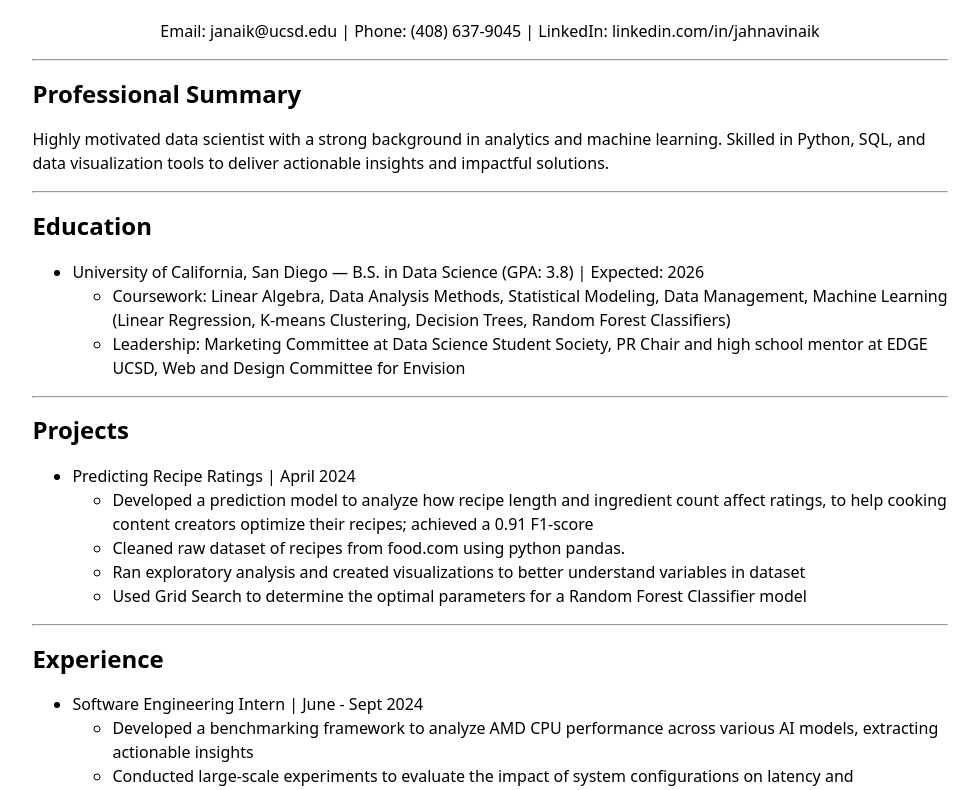
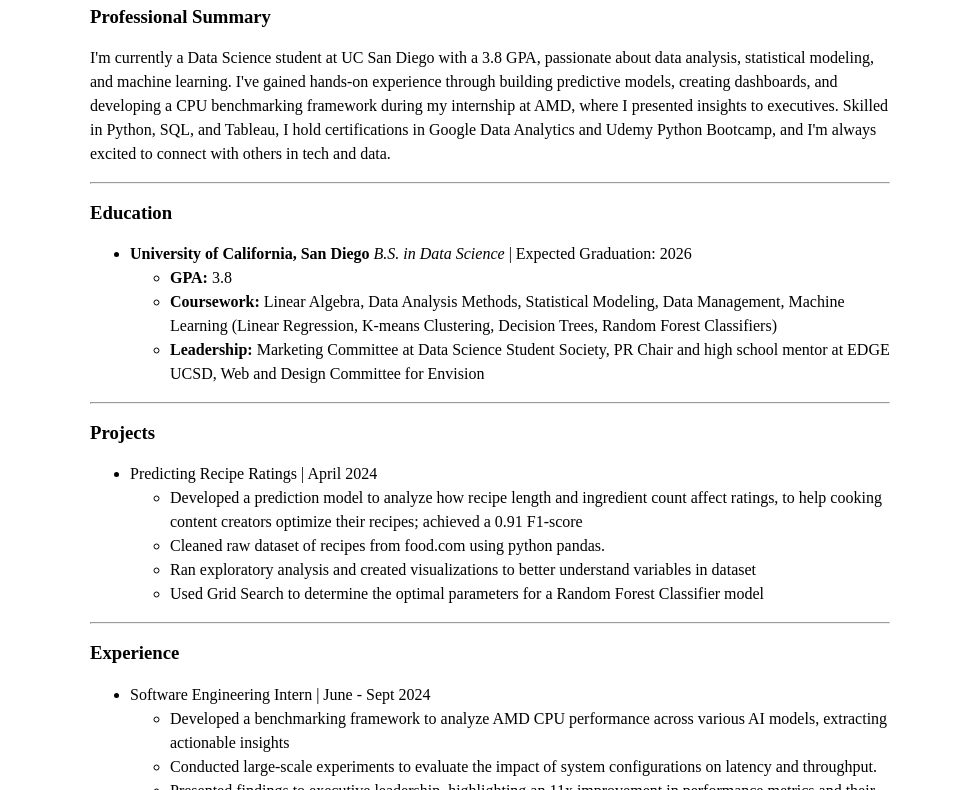
Before and after one commit to jahnavi-naik/portfolio, a plain HTML site: page resume/index.html in a window 1280 px wide. Shown: the part 337-1127 px from the top of the page, without its empty margins (150-1129 px from the left). Drawn offline with Linux system fonts and the light colour scheme.

Commit message:
updates resume

```diff
--- a/resume/index.html
+++ b/resume/index.html
@@ -24,33 +24,35 @@
     <h1>Resume</h1>
 
     <header>
-        <h1>Jahnavi Naik</h1>
-        <p>Email: janaik@ucsd.edu | Phone: (408) 637-9045 | LinkedIn: linkedin.com/in/jahnavinaik</p>
+        <h2>Jahnavi Naik</h2>
+        <p>Email: <a href="mailto:janaik@ucsd.edu">janaik@ucsd.edu</a> | Phone: (408) 637-9045 | LinkedIn: <a href="https://www.linkedin.com/in/jahnavinaik" target="_blank">www.linkedin.com/in/jahnavinaik</a>
+        </p>
     </header>
     <hr>
     <structure id="summary">
         <section>
-            <h2>Professional Summary</h2>
-            <p>Highly motivated data scientist with a strong background in analytics and machine learning. Skilled in Python, SQL, and data visualization tools to deliver actionable insights and impactful solutions.</p>
+            <h3>Professional Summary</h3>
+            <p>I'm currently a Data Science student at UC San Diego with a 3.8 GPA, passionate about data analysis, statistical modeling, and machine learning. I've gained hands-on experience through building predictive models, creating dashboards, and developing a CPU benchmarking framework during my internship at AMD, where I presented insights to executives. Skilled in Python, SQL, and Tableau, I hold certifications in Google Data Analytics and Udemy Python Bootcamp, and I'm always excited to connect with others in tech and data.</p>
         </section>
     </structure>
     <hr>
-    <structure id="education">
+    <section id="education">
         <section>
-            <h2>Education</h2>
+            <h3>Education</h3>
             <ul>
-                <li>University of California, San Diego — B.S. in Data Science (GPA: 3.8) | Expected: <time datetime="2026">2026</time</li>
+                <li><strong>University of California, San Diego</strong> <em>B.S. in Data Science</em> | Expected Graduation: <time datetime="2026">2026</time</li>
                 <ul>
-                    <li>Coursework: Linear Algebra, Data Analysis Methods, Statistical Modeling, Data Management, Machine Learning (Linear Regression, K-means Clustering, Decision Trees, Random Forest Classifiers)</li>
-                    <li>Leadership: Marketing Committee at Data Science Student Society, PR Chair and high school mentor at EDGE UCSD, Web and Design Committee for Envision</li>
+                    <li><strong>GPA:</strong> 3.8</li>
+                    <li><strong>Coursework:</strong> Linear Algebra, Data Analysis Methods, Statistical Modeling, Data Management, Machine Learning (Linear Regression, K-means Clustering, Decision Trees, Random Forest Classifiers)</li>
+                    <li><strong>Leadership:</strong> Marketing Committee at Data Science Student Society, PR Chair and high school mentor at EDGE UCSD, Web and Design Committee for Envision</li>
                 </ul>
             </ul>
         </section>
-    </structure>
+    </section>
     <hr>
     <structure id="projects">
         <section>
-            <h2>Projects</h2>
+            <h3>Projects</h3>
             <ul>
                 <li>Predicting Recipe Ratings | <time datetime="2024-04">April 2024</time></li>
                 <ul>
@@ -65,7 +67,7 @@
     <hr>
     <structure id="experience">
         <section>
-            <h2>Experience</h2>
+            <h3>Experience</h3>
             <ul>
                 <li>Software Engineering Intern | <time datetime="2024-06">June - Sept 2024</time></li>
                 <ul>
@@ -79,10 +81,12 @@
     <hr>
     <structure id="skills">
         <section>
-            <h2>Skills</h2>
+            <h3>Skills and Certifications</h3>
             <ul>
                 <li>Languages / Libraries: Python (Pandas, Numpy, Matplotlib, Seaborn, Scikit-learn), SQL, PostgreSQL, R, C++</li>
                 <li>Tools: Jupyter Notebook, Microsoft Excel, PowerPoint, Tableau, Git, Canva, Mailchimp</li>
+                <li>Google Data Analytics Certification</li>
+                <li>Udemy Python Bootcamp Certification</li>
             </ul>
         </section>
     </structure>
--- a/style.css
+++ b/style.css
@@ -20,6 +20,7 @@ body {
     margin: auto;
     padding: 5ch;
     font: 100%/1.5 system-ui;
+    font-family: "Times New Roman", Times, serif;
   }
 
   nav {
```
